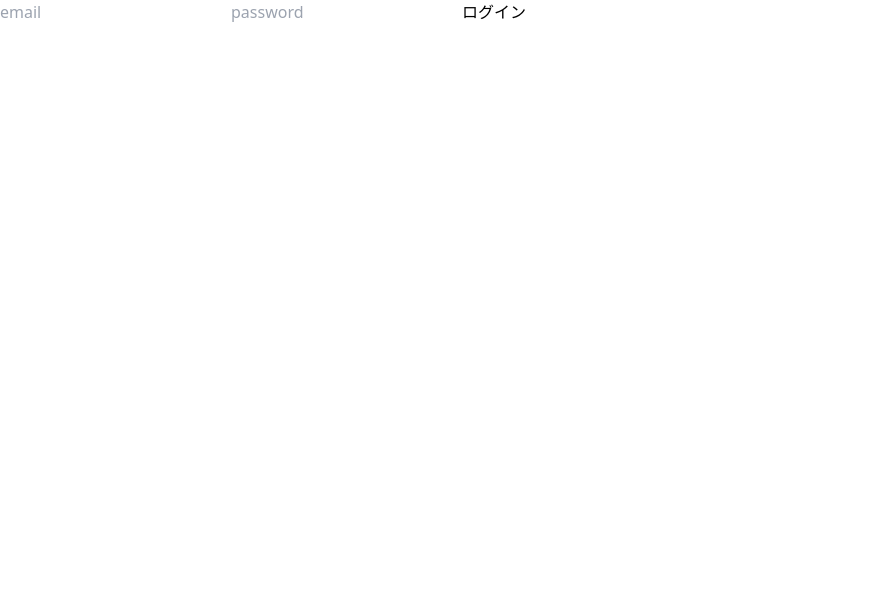
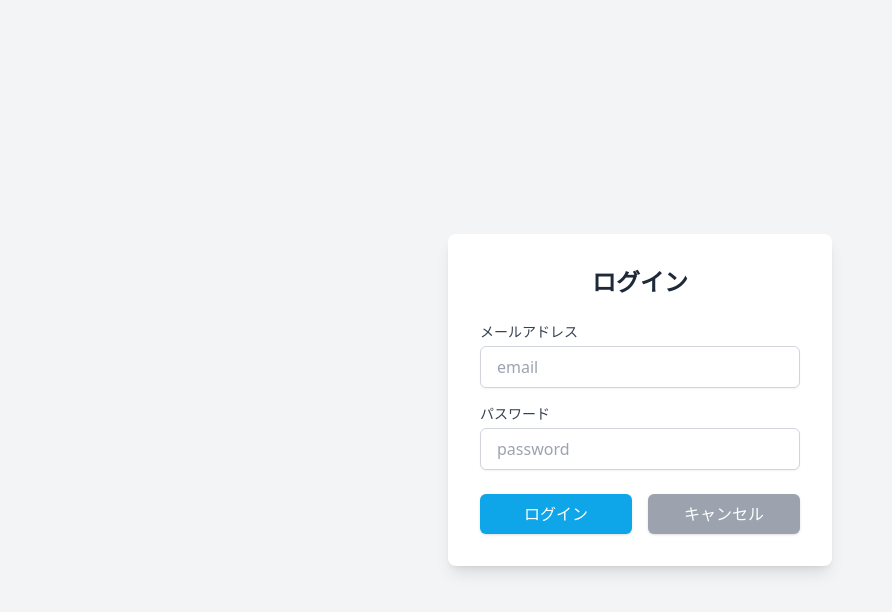
Before and after one commit to tomato3desu/new_firebase_repo, a Nuxt app: page /login in a window 1280 px wide. Shown: the top 612 px of the page, without its empty margins (0-892 px from the left). Built offline with nearby package versions, Linux system fonts and the light colour scheme.

Commit message:
フォームのレイアウト作成

```diff
--- a/app.vue
+++ b/app.vue
@@ -1,3 +1,3 @@
 <template>
-  <NuxtPage />
+    <NuxtPage />
 </template>
--- a/composables/stores/auth.js
+++ b/composables/stores/auth.js
@@ -7,12 +7,19 @@ export const useAuthStore = defineStore('auth', () => {
     const loginUser = ref(null)
     const isLoggedIn = ref(false)
 
-    const login = async(email, password) => {
-        const userCred = await signInWithEmailAndPassword($auth, email, password)
+    const login = async (email, password) => {
+        let userCred
+        try {
+            userCred = await signInWithEmailAndPassword($auth, email, password)
+        }
+        catch (error) {
+            throw new Error('メールアドレスまたはパスワードが違います')
+        }
         const user = userCred.user
 
-        if(!user.emailVerified){
-            throw new Error('メール認証を完了させてください')
+        if (!user.emailVerified) {
+            await sendEmailVerification(user)
+            throw new Error('確認メールを再度を送信しました。メール認証を完了させてください')
         }
 
         const token = await user.getIdToken()
@@ -29,9 +36,11 @@ export const useAuthStore = defineStore('auth', () => {
         isLoggedIn.value = true
     }
 
-    const register = async(email, password) => {
+    const register = async (email, password) => {
         const userCred = await createUserWithEmailAndPassword($auth, email, password)
+        console.log("登録成功")
         await sendEmailVerification(userCred.user)
+        console.log("メール送信成功")
     }
 
     const logout = () => {
--- a/eslint.config.mjs
+++ b/eslint.config.mjs
@@ -2,8 +2,8 @@
 import withNuxt from './.nuxt/eslint.config.mjs'
 
 export default withNuxt(
-  // Your custom configs here
-  {
+    // Your custom configs here
+    {
         files: ["**/*.vue", "**/*.ts", "**/*.js", "**/*.mjs"],
         rules: {
             "no-console": "off",
--- /dev/null
+++ b/pages/home.vue
@@ -0,0 +1,14 @@
+<script setup>
+import { useAuthStore } from '~/composables/stores/auth'
+
+const authStore = useAuthStore()
+</script>
+
+<template>
+    <p v-if="authStore.isLoggedIn">
+        {{ authStore.loginUser.nickname }}さん。ようこそ！
+    </p>
+    <p v-else>
+        ようこそ！
+    </p>
+</template>
--- a/pages/index.vue
+++ b/pages/index.vue
@@ -1,16 +1,11 @@
 <script setup>
-import { useAuthStore } from '~/composables/stores/auth';
-
-
-const authStore = useAuthStore()
-
 </script>
 
 <template>
     <div>
-        <p class="text-2xl text-red-300">tomato</p>
-        <p v-if="authStore.isLoggedIn">{{ authStore.loginUser.nickname }}さん。ようこそ！</p>
-        <p v-else>ようこそ！</p>
+        <p class="text-2xl text-red-300">
+            tomato
+        </p>
         <NuxtLink to="/register">新規登録</NuxtLink>
         <NuxtLink to="/login">ログイン</NuxtLink>
     </div>
--- a/pages/login.vue
+++ b/pages/login.vue
@@ -1,26 +1,128 @@
 <script setup>
-import { useAuthStore } from '~/composables/stores/auth';
+import { useAuthStore } from '~/composables/stores/auth'
 
 const authStore = useAuthStore()
 
 const email = ref('')
 const password = ref('')
 
-const login = async() => {
+const emailError = ref('')
+const passwordError = ref('')
+
+const emailRegex = /^[^\s@]+@[^\s@]+\.[^\s@]+$/
+
+watch(email, (value) => {
+    if (!value) {
+        emailError.value = 'メールアドレスを入力してください'
+    }
+    else if (!emailRegex.test(value)) {
+        emailError.value = '正しいメールアドレスを入力してください'
+    }
+    else {
+        emailError.value = ''
+    }
+})
+
+watch(password, (value) => {
+    if (!value) {
+        passwordError.value = 'パスワードを入力してください'
+    }
+    else if (value.length < 8 || value.length > 20) {
+        passwordError.value = 'パスワードは8~20文字で入力してください'
+    }
+    else {
+        passwordError.value = ''
+    }
+})
+
+const login = async () => {
+    if (emailError.value || passwordError.value || !email.value || !password.value) {
+        alert('入力内容を確認してください')
+        return
+    }
+
     try {
         await authStore.login(email.value, password.value)
         console.log('ログイン成功', authStore.loginUser)
-    } catch(error) {
+        await navigateTo('/home')
+    }
+    catch (error) {
         console.log(error)
-        alert('メールアドレスまたはパスワードが違います')
+        alert(error)
     }
+}
+
+const cancel = () => {
+    email.value = ''
+    password.value = ''
+    emailError.value = ''
+    passwordError.value = ''
+
+    navigateTo('/')
 }
 </script>
 
 <template>
-    <div>
-        <input v-model="email" placeholder="email">
-        <input v-model="password" placeholder="password" type="password">
-        <button @click="login">ログイン</button>
+    <div class="bg-gray-100 min-h-screen flex items-center justify-center">
+        <div class="bg-white p-8 rounded-lg shadow-lg w-96">
+            <p class="text-2xl font-bold mb-6 text-center text-gray-800">
+                ログイン
+            </p>
+            <form @submit.prevent="login">
+                <div class="mb-4">
+                    <label
+                        for="email"
+                        class="block text-sm font-medium text-gray-700"
+                    >メールアドレス</label>
+                    <input
+                        id="email"
+                        v-model="email"
+                        placeholder="email"
+                        required
+                        class="mt-1 w-full px-4 py-2 border border-gray-300 rounded-md shadow-sm"
+                    >
+                    <p
+                        v-if="emailError"
+                        class="text-red-600"
+                    >
+                        {{ emailError }}
+                    </p>
+                </div>
+                <div class="relative mb-6">
+                    <label
+                        for="password"
+                        class="block text-sm font-medium text-gray-700"
+                    >パスワード</label>
+                    <input
+                        id="password"
+                        v-model="password"
+                        placeholder="password"
+                        type="password"
+                        required
+                        class="mt-1 w-full px-4 py-2 border border-gray-300 rounded-md shadow-sm"
+                    >
+                    <p
+                        v-if="passwordError"
+                        class="text-red-700"
+                    >
+                        {{ passwordError }}
+                    </p>
+                </div>
+                <div class="grid grid-cols-2 gap-4">
+                    <button
+                        type="submit"
+                        class="w-full bg-sky-500 text-white py-2 px-4 rounded-md shadow hover:bg-sky-600"
+                    >
+                        ログイン
+                    </button>
+                    <button
+                        class="w-full bg-gray-400 text-white py-2 px-4 rounded-md shadow hover:bg-gray-600"
+                        @click="cancel"
+                    >
+                        キャンセル
+                    </button>
+                </div>
+            </form>
+        </div>
     </div>
 </template>
--- a/pages/register.vue
+++ b/pages/register.vue
@@ -5,21 +5,122 @@ const authStore = useAuthStore()
 const email = ref('')
 const password = ref('')
 
-const register = async() => {
+const emailError = ref('')
+const passwordError = ref('')
+
+const emailRegex = /^[^\s@]+@[^\s@]+\.[^\s@]+$/
+
+watch(email, (value) => {
+    if (!value) {
+        emailError.value = 'メールアドレスを入力してください'
+    }
+    else if (!emailRegex.test(value)) {
+        emailError.value = '正しいメールアドレスを入力してください'
+    }
+    else {
+        emailError.value = ''
+    }
+})
+
+watch(password, (value) => {
+    if (!value) {
+        passwordError.value = 'パスワードを入力してください'
+    }
+    else if (value.length < 8 || value.length > 20) {
+        passwordError.value = 'パスワードは8~20文字で入力してください'
+    }
+    else {
+        passwordError.value = ''
+    }
+})
+
+const register = async () => {
+    if (emailError.value || passwordError.value || !email.value || !password.value) {
+        alert('入力内容を確認してください')
+        return
+    }
+
     try {
         await authStore.register(email.value, password.value)
         alert("確認メールを送信しました。メール内のリンクをクリックし、登録を完了させてください")
-    } catch(error) {
+        await navigateTo('/login')
+    }
+    catch (error) {
         console.log(error)
         alert('登録中にエラーが発生しました', error.message)
     }
 }
+const cancel = () => {
+    email.value = ''
+    password.value = ''
+    emailError.value = ''
+    passwordError.value = ''
+
+    navigateTo('/')
+}
 </script>
 
 <template>
-    <div>
-        <input v-model="email" placeholder="email">
-        <input v-model="password" placeholder="password" type="password">
-        <button @click="register">登録</button>
+    <div class="bg-gray-100 min-h-screen flex items-center justify-center">
+        <div class="bg-white p-8 rounded-lg shadow-lg w-96">
+            <p class="text-2xl font-bold mb-6 text-center text-gray-800">
+                新規登録
+            </p>
+            <form @submit.prevent="register">
+                <div class="mb-4">
+                    <label
+                        for="email"
+                        class="block text-sm font-medium text-gray-700"
+                    >メールアドレス</label>
+                    <input
+                        id="email"
+                        v-model="email"
+                        placeholder="email"
+                        required
+                        class="mt-1 w-full px-4 py-2 border border-gray-300 rounded-md shadow-sm"
+                    >
+                    <p
+                        v-if="emailError"
+                        class="text-red-600"
+                    >
+                        {{ emailError }}
+                    </p>
+                </div>
+                <div class="relative mb-6">
+                    <label
+                        for="password"
+                        class="block text-sm font-medium text-gray-700"
+                    >パスワード</label>
+                    <input
+                        id="password"
+                        v-model="password"
+                        placeholder="password"
+                        type="password"
+                        required
+                        class="mt-1 w-full px-4 py-2 border border-gray-300 rounded-md shadow-sm"
+                    >
+                    <p
+                        v-if="passwordError"
+                        class="text-red-700"
+                    >
+                        {{ passwordError }}
+                    </p>
+                </div>
+                <div class="grid grid-cols-2 gap-4">
+                    <button
+                        type="submit"
+                        class="w-full bg-sky-500 text-white py-2 px-4 rounded-md shadow hover:bg-sky-600"
+                    >
+                        登録
+                    </button>
+                    <button
+                        class="w-full bg-gray-400 text-white py-2 px-4 rounded-md shadow hover:bg-gray-600"
+                        @click="cancel"
+                    >
+                        キャンセル
+                    </button>
+                </div>
+            </form>
+        </div>
     </div>
 </template>
```
Also changed, not shown: nuxt.config.ts (+5 -5 lines), plugins/firebase.client.js (+3 -4 lines), tailwind.config.js (+5 -5 lines).
